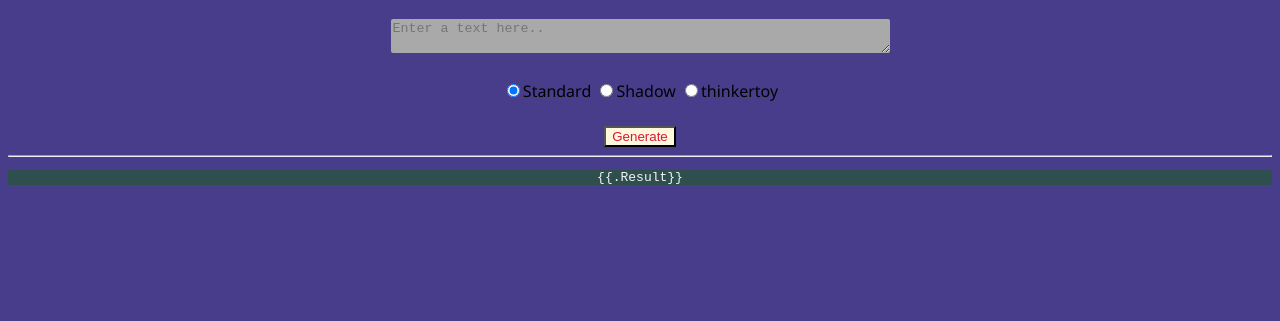
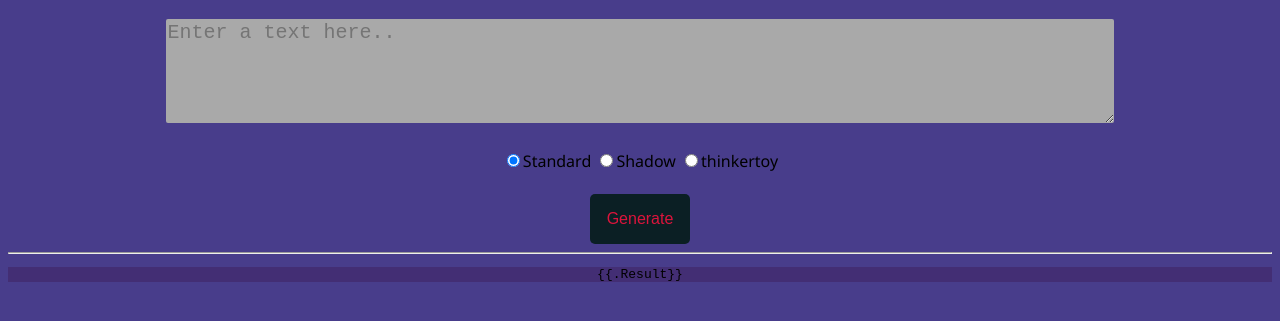
Before and after one commit to breodoyo/ascii-art-web, a plain HTML site: page template/index.html in a window 1280 px wide. Shown: the part 67-388 px from the top of the page. Drawn offline with Linux system fonts and the light colour scheme.

Commit message:
updated project

```diff
--- a/static/styles.css
+++ b/static/style.css
@@ -12,17 +12,29 @@ textarea {
     border: black;
     border-radius: 2px;
     background-color: darkgray;
+    height: 100px;
+    width: 25cm;
+    font-size: 20px;
+
 }
 button {
+    width: 100px;
+    height: 50px;
+    font-size: 16px;
     color: crimson;
+    background-color: rgb(11, 31, 36);
     cursor: pointer;
-    background-color: cornsilk;
-
+    border: none;
+    border-radius: 5px;
 
 }
+button:hover {
+    background-color: brown;
+}
+
 pre {
-    background-color: darkslategrey;
+    background-color: rgb(67, 46, 116);
     font: 500;
-    text-decoration: whitesmoke;
-    color: whitesmoke;
+    text-decoration: white
+
 }
--- a/template/index.html
+++ b/template/index.html
@@ -3,7 +3,7 @@
     <head>
         <meta charset="UTF-8"/>
            <title>ASCII-ART-WEB</title>
-           <link rel="stylesheet" href="/static/styles.css"/>
+           <link rel="stylesheet" href="/static/style.css"/>
     </head>
     <body>
         <h1>Ascii Art Generator</h1>
```
